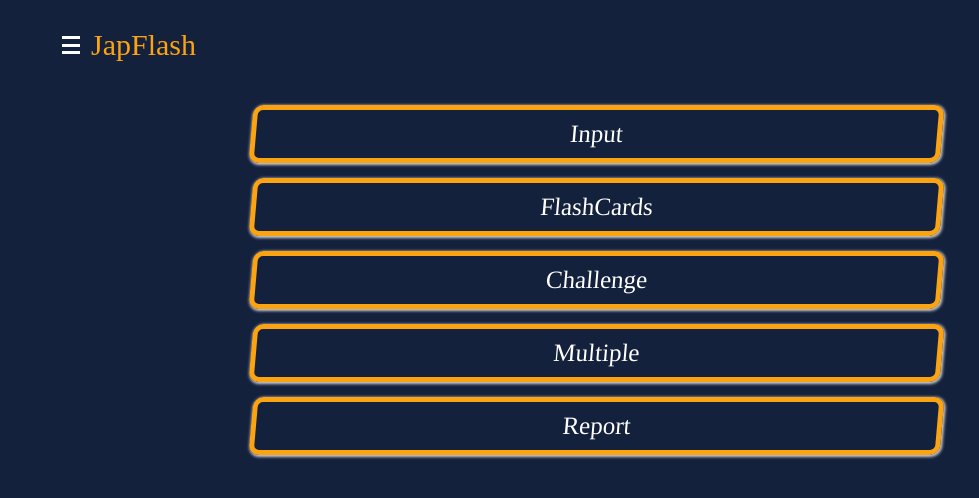
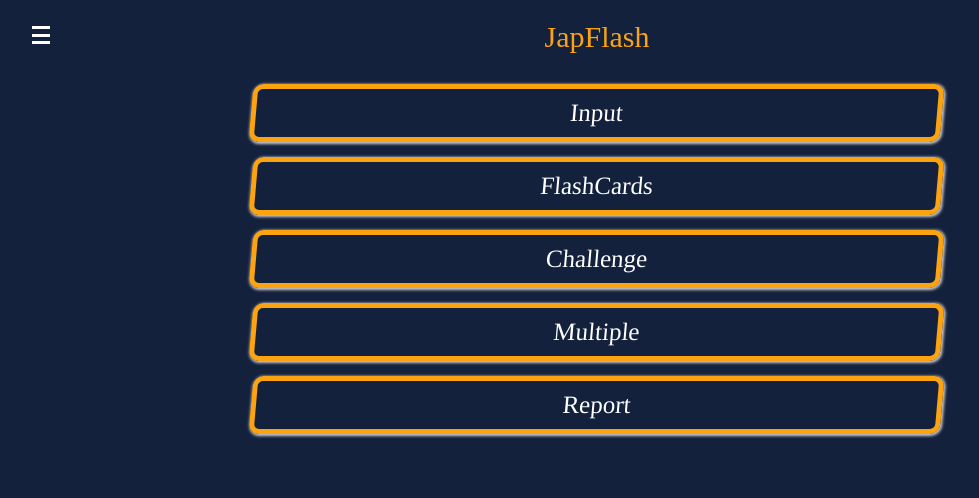
Before and after one commit to sherrynganguyen/japflash, a React (Create React App) app in the folder react-frontend/: page / in a window 1280 px wide. Shown: the top 498 px of the page, without its empty margins (43-1022 px from the left). Built offline with nearby package versions, Linux system fonts and the light colour scheme; a web font is replaced by a local one.

Commit message:
Added animated sideNav

```diff
--- a/react-frontend/src/components/mainPage.js
+++ b/react-frontend/src/components/mainPage.js
@@ -1,17 +1,29 @@
-import React from 'react';
+import React, { useState } from 'react';
 import {
   Link
 } from 'react-router-dom';
 
 import ToggleButton from './toggleNavbar/toggleButton';
+import SideDrawer from './toggleNavbar/sideDrawer';
+export default function MainPage() {
 
-export default function MainPage() {
+  const [display, setDisplay] = useState(false);
+
+  const handleToggle = () => {
+    setDisplay((prevDisplay) => {
+      return {display: !prevDisplay.display}
+    })
+  };
+  // const sideNav = () => {
+  //   if (display) {
+  //     return <SideDrawer/>
+  //   }
+  // }
   return (
     <>
-      <div className="header">
-        <ToggleButton/>
-        <div className="title">JapFlash</div>
-      </div>
+      <ToggleButton toggle={handleToggle}/>
+      <div className="title">JapFlash</div>
+      <SideDrawer show={display}/>
       <nav className="navbar">
         <Link to="/input">Input</Link>
         <Link to="/flashcards">FlashCards</Link>
--- a/react-frontend/src/components/styles.scss
+++ b/react-frontend/src/components/styles.scss
@@ -1,11 +1,6 @@
-.header {
-  width: 100%;
-  display: inline-flex;
-  margin: 30px;
-  line-height: 1;
-};
-
 .title {
+  top: 20px;
+  position: relative;
   text-align: center;
   text-decoration: none;
   font-family: second;
@@ -13,7 +8,9 @@
   font-size: 30px;
 }
 
-.navbar a {
+.navbar {
+  margin-top: 50px;
+  a {
     display: block;
     margin: 15px 20%;
     padding: 10px;
@@ -26,6 +23,7 @@
     font-size: 25px;
     color: #ffffff;
     text-decoration: none;
+  }
 }
 
 #add-book {
--- /dev/null
+++ b/react-frontend/src/components/toggleNavbar/sideDrawer.js
@@ -0,0 +1,28 @@
+import React from 'react';
+import {
+  Link
+} from 'react-router-dom';
+
+import "./sideDrawer.scss"
+export default function SideDrawer ({show}) {
+  let drawerClass;
+  if (show.display) {
+    console.log(show)
+    drawerClass = 'side-drawer show-nav';
+    console.log(drawerClass)
+  } else {
+    console.log(show)
+    drawerClass = 'side-drawer';
+  };
+  return (
+    <nav className={drawerClass}>
+      <ul>
+        <li><Link to="/input">Input</Link></li>
+        <li><Link to="/flashcards">FlashCards</Link></li>
+        <li><Link to="/challenge">Challenge</Link></li>
+        <li><Link to="/multiple">Multiple</Link></li>
+        <li><Link to="/multiple">Report</Link></li>
+      </ul>
+  </nav>
+  )
+};
--- /dev/null
+++ b/react-frontend/src/components/toggleNavbar/sideDrawer.scss
@@ -0,0 +1,30 @@
+.side-drawer {
+  top: 0;
+  left: 0;
+  position: fixed;
+  width: 150px;
+  height: 100%;
+  background: #efefef;
+  transform: translateX(-100%);
+  transition: transform 0.3s ease-out;
+  ul {
+    margin-top: 30%;
+    list-style: none;
+    display: flex;
+    flex-direction: column;
+    justify-content: center;
+    li {
+      margin: 0.5em 0;
+      a {
+        text-decoration: none;
+        font-family: second;
+        color: #fca311;
+      }
+    }
+  }
+}
+
+.show-nav {
+  display: inline;
+  transform: translateX(0) ;
+}
--- a/react-frontend/src/components/toggleNavbar/toggleButton.js
+++ b/react-frontend/src/components/toggleNavbar/toggleButton.js
@@ -1,8 +1,8 @@
 import React from 'react';
 import './toggleButton.scss';
-export default function ToggleButton () {
+export default function ToggleButton ({toggle}) {
   return (
-    <button className="toggle-button">
+    <button className="toggle-button" onClick={toggle}>
       <div className="toggle-button-line"></div>
       <div className="toggle-button-line"></div>
       <div className="toggle-button-line"></div>
--- a/react-frontend/src/components/toggleNavbar/toggleButton.scss
+++ b/react-frontend/src/components/toggleNavbar/toggleButton.scss
@@ -1,4 +1,7 @@
 .toggle-button {
+  top: 20px;
+  z-index: 10000;
+  position: fixed;
   display: flex;
   flex-direction: column;
   justify-content: space-evenly;
@@ -11,6 +14,7 @@
 }
 
 .toggle-button-line {
+  z-index: 10000;
   width: 100%;
   height: 3px;
   background: #fff;
```
Also changed, not shown: react-frontend/src/components/navbar.js (deleted, +0 -17 lines), react-frontend/src/components/toggleNavbar/toggleNavBar.js (deleted). Lines whose indentation alone changed are shown as unchanged.
